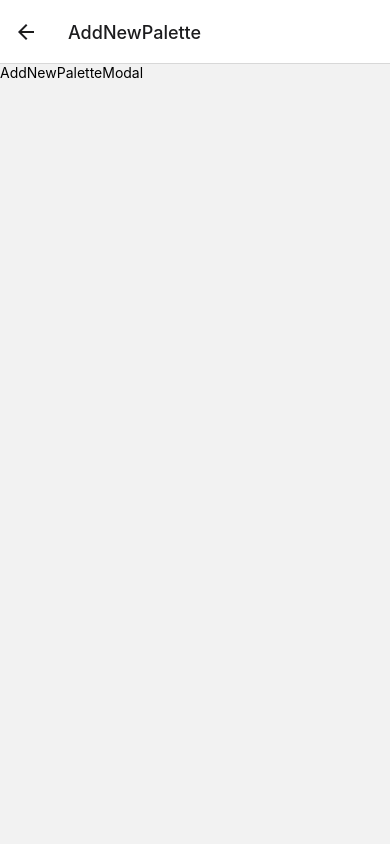
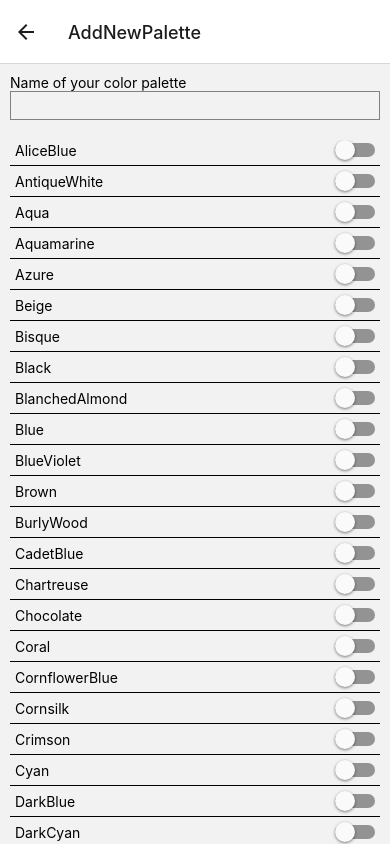
Before and after one commit to abhay27chauhan/ColorPalette-react-native, a React Native app: screen /AddNewPalette in a window 390 px wide. Built offline with nearby package versions, Linux system fonts and the light colour scheme; no server answers.

Commit message:
added the form for new palette

```diff
--- a/components/AddNewPaletteModal.js
+++ b/components/AddNewPaletteModal.js
@@ -1,10 +1,61 @@
-import React from 'react'
-import { Text } from 'react-native'
+import React, { useState } from "react";
+import {
+  FlatList,
+  StyleSheet,
+  Text,
+  TextInput,
+  View,
+} from "react-native";
+import { COLORS } from "./colors";
+import SwitchContainer from "./SwitchContainer";
 
 function AddNewPaletteModal() {
+  const [paletteName, setPaletteName] = useState("");
+  const [active, setActive] = useState([]);
+
+  function handleActive(colorName) {
+    let newActive;
+    if(active.includes(colorName)){
+      newActive = active.filter(cn => cn !== colorName);
+    }else{
+      newActive = [...active, colorName];
+    }
+    setActive(newActive);
+  }
+
   return (
-    <Text>AddNewPaletteModal</Text>
-  )
+    <View style={styles.container}>
+      <Text>Name of your color palette</Text>
+      <TextInput
+        style={styles.input}
+        value={paletteName}
+        onChangeText={setPaletteName}
+      />
+      <FlatList
+        data={COLORS}
+        keyExtractor={(item) => item.colorName}
+        renderItem={({ item }) => (
+          <SwitchContainer
+            colorName={item.colorName}
+            value={active.includes(item.colorName)}
+            onValueChange={() => handleActive(item.colorName)}
+          />
+        )}
+      />
+    </View>
+  );
 }
 
-export default AddNewPaletteModal
+const styles = StyleSheet.create({
+  container: {
+    padding: 10
+  },
+  input: {
+    borderWidth: 1,
+    borderColor: "grey",
+    padding: 5,
+    marginBottom: 20,
+  },
+});
+
+export default AddNewPaletteModal;
--- /dev/null
+++ b/components/SwitchContainer.js
@@ -0,0 +1,30 @@
+import React from 'react'
+import { StyleSheet, Switch, Text, View } from 'react-native'
+
+function SwitchContainer({ value, onValueChange, colorName }) {
+  return (
+    <View style={styles.container}>
+        <Text>{colorName}</Text>
+        <Switch
+            value={value}
+            onValueChange={onValueChange}
+          />
+    </View>
+  )
+}
+
+const styles = StyleSheet.create({
+    container: {
+        flex: 1,
+        flexDirection: 'row',
+        justifyContent: 'space-between',
+        paddingHorizontal: 5,
+        borderBottomWidth: 1,
+        borderColor: 'black',
+        alignItems: 'center',
+        marginBottom: 5,
+        paddingBottom: 5
+    }
+})
+
+export default SwitchContainer
--- /dev/null
+++ b/components/colors.js
@@ -0,0 +1,149 @@
+export const COLORS = [
+    { colorName: 'AliceBlue', hexCode: '#F0F8FF' },
+    { colorName: 'AntiqueWhite', hexCode: '#FAEBD7' },
+    { colorName: 'Aqua', hexCode: '#00FFFF' },
+    { colorName: 'Aquamarine', hexCode: '#7FFFD4' },
+    { colorName: 'Azure', hexCode: '#F0FFFF' },
+    { colorName: 'Beige', hexCode: '#F5F5DC' },
+    { colorName: 'Bisque', hexCode: '#FFE4C4' },
+    { colorName: 'Black', hexCode: '#000000' },
+    { colorName: 'BlanchedAlmond', hexCode: '#FFEBCD' },
+    { colorName: 'Blue', hexCode: '#0000FF' },
+    { colorName: 'BlueViolet', hexCode: '#8A2BE2' },
+    { colorName: 'Brown', hexCode: '#A52A2A' },
+    { colorName: 'BurlyWood', hexCode: '#DEB887' },
+    { colorName: 'CadetBlue', hexCode: '#5F9EA0' },
+    { colorName: 'Chartreuse', hexCode: '#7FFF00' },
+    { colorName: 'Chocolate', hexCode: '#D2691E' },
+    { colorName: 'Coral', hexCode: '#FF7F50' },
+    { colorName: 'CornflowerBlue', hexCode: '#6495ED' },
+    { colorName: 'Cornsilk', hexCode: '#FFF8DC' },
+    { colorName: 'Crimson', hexCode: '#DC143C' },
+    { colorName: 'Cyan', hexCode: '#00FFFF' },
+    { colorName: 'DarkBlue', hexCode: '#00008B' },
+    { colorName: 'DarkCyan', hexCode: '#008B8B' },
+    { colorName: 'DarkGoldenRod', hexCode: '#B8860B' },
+    { colorName: 'DarkGray', hexCode: '#A9A9A9' },
+    { colorName: 'DarkGrey', hexCode: '#A9A9A9' },
+    { colorName: 'DarkGreen', hexCode: '#006400' },
+    { colorName: 'DarkKhaki', hexCode: '#BDB76B' },
+    { colorName: 'DarkMagenta', hexCode: '#8B008B' },
+    { colorName: 'DarkOliveGreen', hexCode: '#556B2F' },
+    { colorName: 'Darkorange', hexCode: '#FF8C00' },
+    { colorName: 'DarkOrchid', hexCode: '#9932CC' },
+    { colorName: 'DarkRed', hexCode: '#8B0000' },
+    { colorName: 'DarkSalmon', hexCode: '#E9967A' },
+    { colorName: 'DarkSeaGreen', hexCode: '#8FBC8F' },
+    { colorName: 'DarkSlateBlue', hexCode: '#483D8B' },
+    { colorName: 'DarkSlateGray', hexCode: '#2F4F4F' },
+    { colorName: 'DarkSlateGrey', hexCode: '#2F4F4F' },
+    { colorName: 'DarkTurquoise', hexCode: '#00CED1' },
+    { colorName: 'DarkViolet', hexCode: '#9400D3' },
+    { colorName: 'DeepPink', hexCode: '#FF1493' },
+    { colorName: 'DeepSkyBlue', hexCode: '#00BFFF' },
+    { colorName: 'DimGray', hexCode: '#696969' },
+    { colorName: 'DimGrey', hexCode: '#696969' },
+    { colorName: 'DodgerBlue', hexCode: '#1E90FF' },
+    { colorName: 'FireBrick', hexCode: '#B22222' },
+    { colorName: 'FloralWhite', hexCode: '#FFFAF0' },
+    { colorName: 'ForestGreen', hexCode: '#228B22' },
+    { colorName: 'Fuchsia', hexCode: '#FF00FF' },
+    { colorName: 'Gainsboro', hexCode: '#DCDCDC' },
+    { colorName: 'GhostWhite', hexCode: '#F8F8FF' },
+    { colorName: 'Gold', hexCode: '#FFD700' },
+    { colorName: 'GoldenRod', hexCode: '#DAA520' },
+    { colorName: 'Gray', hexCode: '#808080' },
+    { colorName: 'Grey', hexCode: '#808080' },
+    { colorName: 'Green', hexCode: '#008000' },
+    { colorName: 'GreenYellow', hexCode: '#ADFF2F' },
+    { colorName: 'HoneyDew', hexCode: '#F0FFF0' },
+    { colorName: 'HotPink', hexCode: '#FF69B4' },
+    { colorName: 'IndianRed', hexCode: '#CD5C5C' },
+    { colorName: 'Indigo', hexCode: '#4B0082' },
+    { colorName: 'Ivory', hexCode: '#FFFFF0' },
+    { colorName: 'Khaki', hexCode: '#F0E68C' },
+    { colorName: 'Lavender', hexCode: '#E6E6FA' },
+    { colorName: 'LavenderBlush', hexCode: '#FFF0F5' },
+    { colorName: 'LawnGreen', hexCode: '#7CFC00' },
+    { colorName: 'LemonChiffon', hexCode: '#FFFACD' },
+    { colorName: 'LightBlue', hexCode: '#ADD8E6' },
+    { colorName: 'LightCoral', hexCode: '#F08080' },
+    { colorName: 'LightCyan', hexCode: '#E0FFFF' },
+    { colorName: 'LightGoldenRodYellow', hexCode: '#FAFAD2' },
+    { colorName: 'LightGray', hexCode: '#D3D3D3' },
+    { colorName: 'LightGrey', hexCode: '#D3D3D3' },
+    { colorName: 'LightGreen', hexCode: '#90EE90' },
+    { colorName: 'LightPink', hexCode: '#FFB6C1' },
+    { colorName: 'LightSalmon', hexCode: '#FFA07A' },
+    { colorName: 'LightSeaGreen', hexCode: '#20B2AA' },
+    { colorName: 'LightSkyBlue', hexCode: '#87CEFA' },
+    { colorName: 'LightSlateGray', hexCode: '#778899' },
+    { colorName: 'LightSlateGrey', hexCode: '#778899' },
+    { colorName: 'LightSteelBlue', hexCode: '#B0C4DE' },
+    { colorName: 'LightYellow', hexCode: '#FFFFE0' },
+    { colorName: 'Lime', hexCode: '#00FF00' },
+    { colorName: 'LimeGreen', hexCode: '#32CD32' },
+    { colorName: 'Linen', hexCode: '#FAF0E6' },
+    { colorName: 'Magenta', hexCode: '#FF00FF' },
+    { colorName: 'Maroon', hexCode: '#800000' },
+    { colorName: 'MediumAquaMarine', hexCode: '#66CDAA' },
+    { colorName: 'MediumBlue', hexCode: '#0000CD' },
+    { colorName: 'MediumOrchid', hexCode: '#BA55D3' },
+    { colorName: 'MediumPurple', hexCode: '#9370D8' },
+    { colorName: 'MediumSeaGreen', hexCode: '#3CB371' },
+    { colorName: 'MediumSlateBlue', hexCode: '#7B68EE' },
+    { colorName: 'MediumSpringGreen', hexCode: '#00FA9A' },
+    { colorName: 'MediumTurquoise', hexCode: '#48D1CC' },
+    { colorName: 'MediumVioletRed', hexCode: '#C71585' },
+    { colorName: 'MidnightBlue', hexCode: '#191970' },
+    { colorName: 'MintCream', hexCode: '#F5FFFA' },
+    { colorName: 'MistyRose', hexCode: '#FFE4E1' },
+    { colorName: 'Moccasin', hexCode: '#FFE4B5' },
+    { colorName: 'NavajoWhite', hexCode: '#FFDEAD' },
+    { colorName: 'Navy', hexCode: '#000080' },
+    { colorName: 'OldLace', hexCode: '#FDF5E6' },
+    { colorName: 'Olive', hexCode: '#808000' },
+    { colorName: 'OliveDrab', hexCode: '#6B8E23' },
+    { colorName: 'Orange', hexCode: '#FFA500' },
+    { colorName: 'OrangeRed', hexCode: '#FF4500' },
+    { colorName: 'Orchid', hexCode: '#DA70D6' },
+    { colorName: 'PaleGoldenRod', hexCode: '#EEE8AA' },
+    { colorName: 'PaleGreen', hexCode: '#98FB98' },
+    { colorName: 'PaleTurquoise', hexCode: '#AFEEEE' },
+    { colorName: 'PaleVioletRed', hexCode: '#D87093' },
+    { colorName: 'PapayaWhip', hexCode: '#FFEFD5' },
+    { colorName: 'PeachPuff', hexCode: '#FFDAB9' },
+    { colorName: 'Peru', hexCode: '#CD853F' },
+    { colorName: 'Pink', hexCode: '#FFC0CB' },
+    { colorName: 'Plum', hexCode: '#DDA0DD' },
+    { colorName: 'PowderBlue', hexCode: '#B0E0E6' },
+    { colorName: 'Purple', hexCode: '#800080' },
+    { colorName: 'Red', hexCode: '#FF0000' },
+    { colorName: 'RosyBrown', hexCode: '#BC8F8F' },
+    { colorName: 'RoyalBlue', hexCode: '#4169E1' },
+    { colorName: 'SaddleBrown', hexCode: '#8B4513' },
+    { colorName: 'Salmon', hexCode: '#FA8072' },
+    { colorName: 'SandyBrown', hexCode: '#F4A460' },
+    { colorName: 'SeaGreen', hexCode: '#2E8B57' },
+    { colorName: 'SeaShell', hexCode: '#FFF5EE' },
+    { colorName: 'Sienna', hexCode: '#A0522D' },
+    { colorName: 'Silver', hexCode: '#C0C0C0' },
+    { colorName: 'SkyBlue', hexCode: '#87CEEB' },
+    { colorName: 'SlateBlue', hexCode: '#6A5ACD' },
+    { colorName: 'SlateGray', hexCode: '#708090' },
+    { colorName: 'SlateGrey', hexCode: '#708090' },
+    { colorName: 'Snow', hexCode: '#FFFAFA' },
+    { colorName: 'SpringGreen', hexCode: '#00FF7F' },
+    { colorName: 'SteelBlue', hexCode: '#4682B4' },
+    { colorName: 'Tan', hexCode: '#D2B48C' },
+    { colorName: 'Teal', hexCode: '#008080' },
+    { colorName: 'Thistle', hexCode: '#D8BFD8' },
+    { colorName: 'Tomato', hexCode: '#FF6347' },
+    { colorName: 'Turquoise', hexCode: '#40E0D0' },
+    { colorName: 'Violet', hexCode: '#EE82EE' },
+    { colorName: 'Wheat', hexCode: '#F5DEB3' },
+    { colorName: 'White', hexCode: '#FFFFFF' },
+    { colorName: 'WhiteSmoke', hexCode: '#F5F5F5' },
+    { colorName: 'Yellow', hexCode: '#FFFF00' },
+    { colorName: 'YellowGreen', hexCode: '#9ACD' },
+  ];
```
